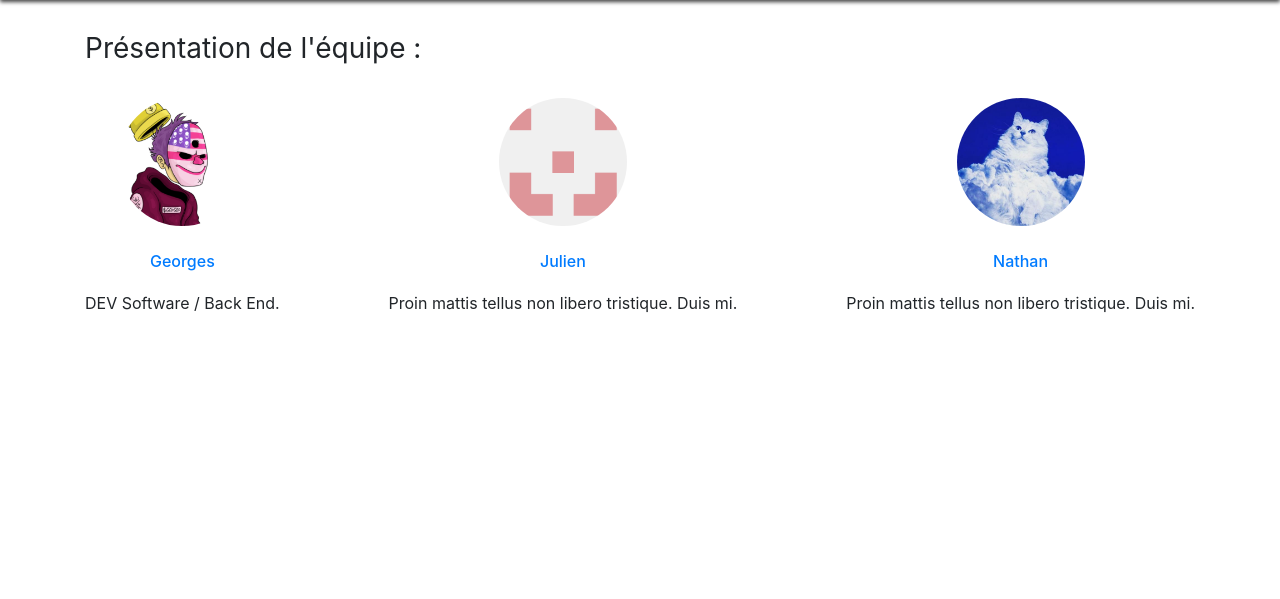
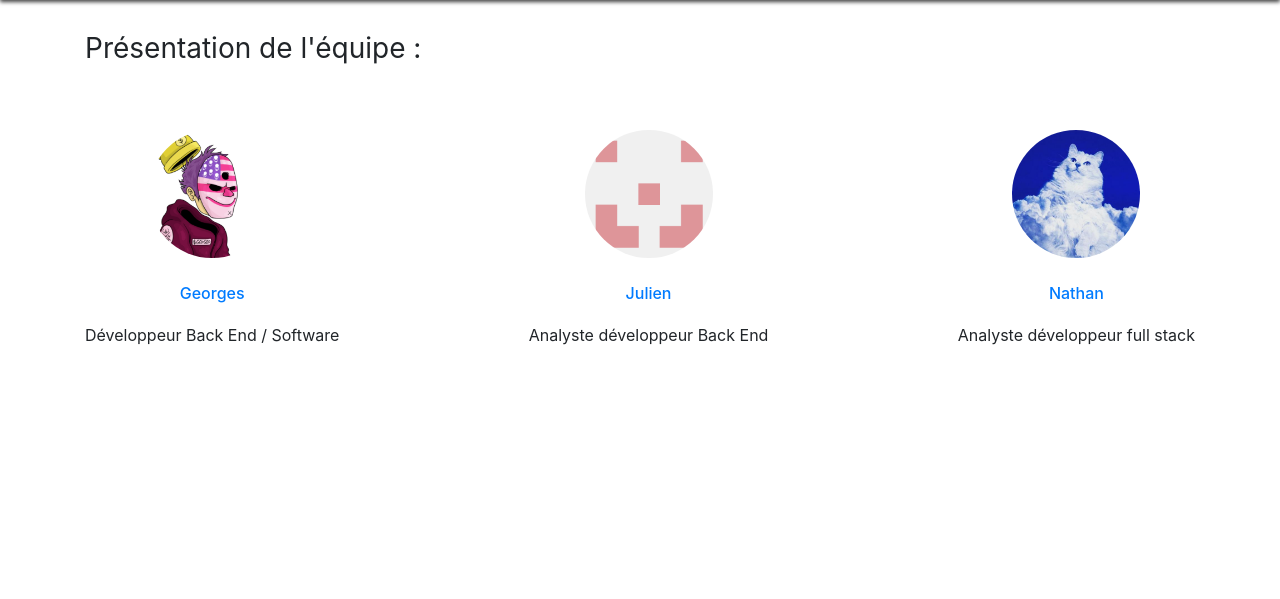
Before and after one commit to nmiton/KIA, a Symfony app: template templates/home/presentation_equipe.html.twig in a window 1280 px wide. Shown: the part 64-663 px from the top of the page. Run offline with Twig, Linux system fonts and the light colour scheme; the template is opened without the code that fills it, so the values that code supplies are empty; some libraries are stand-ins or nearby versions.

Commit message:
majPresentationEquipe

```diff
--- a/src/assets/scss/pages/_staticPages.scss
+++ b/src/assets/scss/pages/_staticPages.scss
@@ -4,7 +4,7 @@
         display: flex;
         flex-direction: column;
         text-align: center;
-        margin: 1rem 0;
+        margin: 3rem 0;
 
         @include respond(md) {
             flex-direction: row;
@@ -12,7 +12,7 @@
         }
 
         .item{
-            margin: 1rem 0;
+            margin: 2rem 0;
             .contenu-item {
 
                 @include respond(md) {
@@ -25,10 +25,15 @@
                         margin: calc(3rem / 2) 0;
                     }
                 }
+                a{
+                    img{
+                        border-radius: 50%;
+                        width: 40%;
 
-                img{
-                    width: 8rem;
-                    border-radius: 50%;
+                        @include respond(md) {
+                            width: 8rem;
+                        }
+                    }
                 }
             }
 
--- a/templates/home/presentation_equipe.html.twig
+++ b/templates/home/presentation_equipe.html.twig
@@ -9,21 +9,21 @@
         <div class="contenu-item">
             <a href="https://github.com/TheGeogeo"><img src="{{asset('assets/img/ggg.png')}}" alt="Lien Github de Georges"/></a>
             <h3 class="prenom"><a href="https://github.com/TheGeogeo">Georges</a></h3>
-            <p>DEV Software / Back End.</p>
+            <p>Développeur Back End / Software</p>
         </div>
     </div>
     <div class="item">
         <div class="contenu-item">
             <a href="https://github.com/JulienIcar45"><img src="{{asset('assets/img/jjj.png')}}" alt="Lien Github de Julien"/></a>
             <h3 class="prenom"><a href="https://github.com/JulienIcar45">Julien</a></h3>
-            <p>Proin mattis tellus non libero tristique. Duis mi.</p>
+            <p>Analyste développeur Back End</p>
         </div>
     </div>
     <div class="item">
         <div class="contenu-item">
             <a href="https://github.com/nmiton"><img src="{{asset('assets/img/aaa.png')}}" alt="Lien Github de Nathan"/></a>
             <h3 class="prenom"><a href="https://github.com/nmiton">Nathan</a></h3>
-            <p>Proin mattis tellus non libero tristique. Duis mi.</p>
+            <p>Analyste développeur full stack</p>
         </div>
     </div>
 </section>
```
Also changed, not shown: public/assets/css/styles.min.css, 1 other file.
